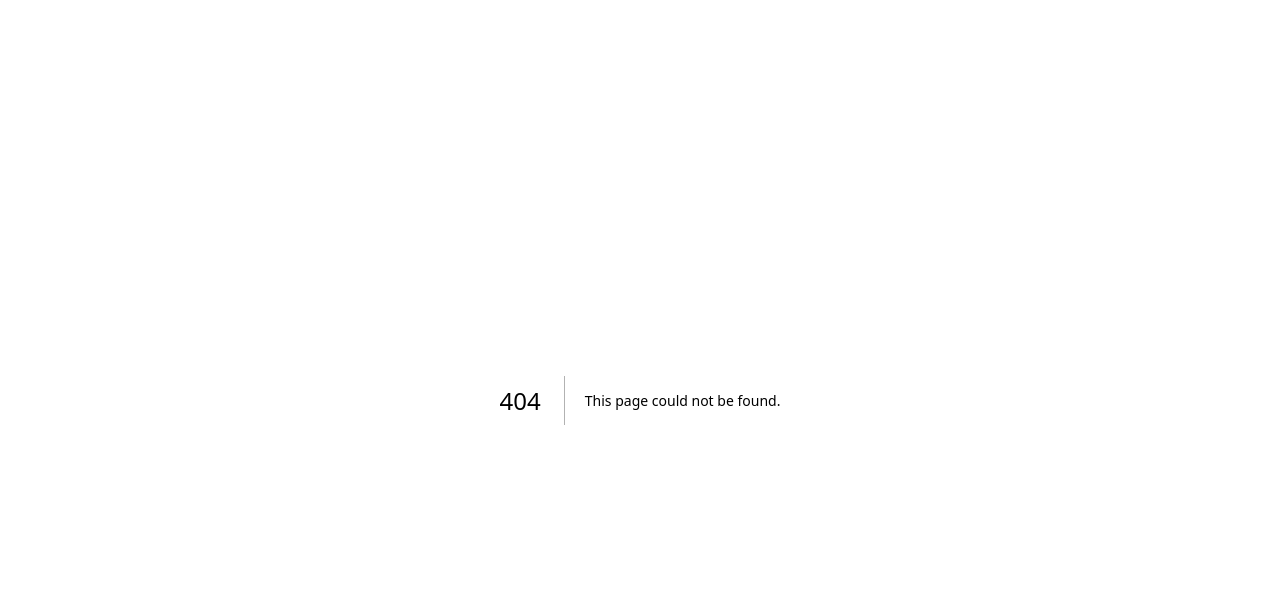
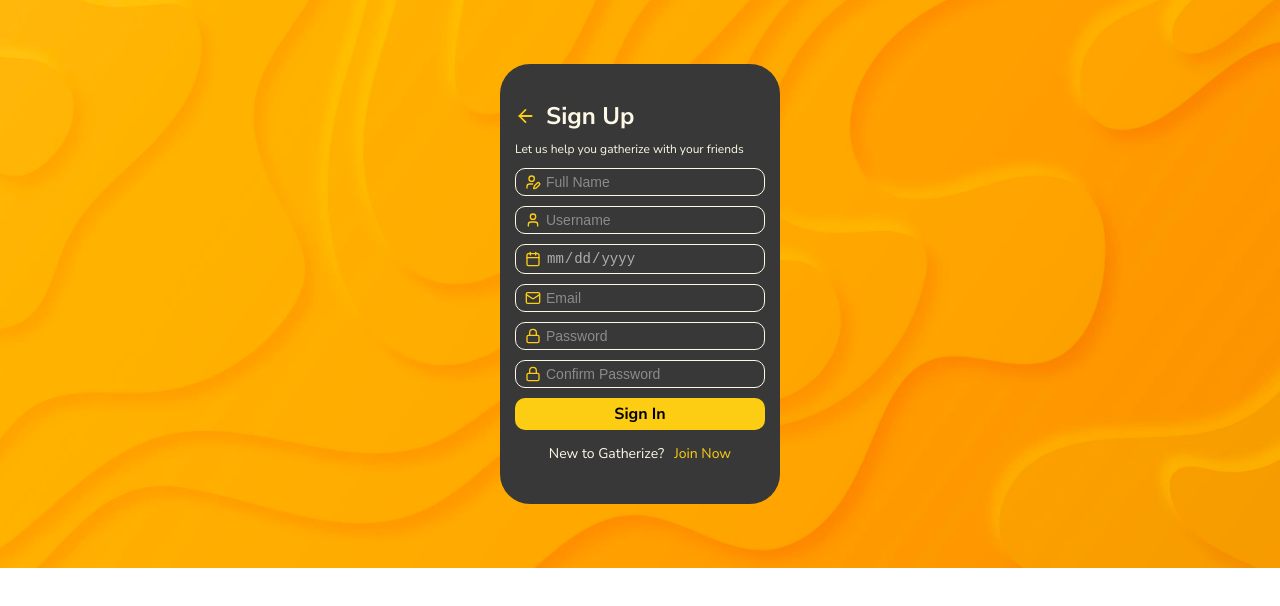
Before and after one commit to Gcld/gatherize, a Next.js app: page /signup in a window 1280 px wide. Before the commit this address had no page. Shown: the top 606 px of the page. Built offline with nearby package versions, Linux system fonts and the light colour scheme.

Commit message:
feat: Inputs do Sign Up
style: mudança no estilo do Input de aniversário

```diff
--- /dev/null
+++ b/src/app/signup/page.tsx
@@ -0,0 +1,50 @@
+'use client'
+
+import { LuArrowLeft, LuCalendar, LuLock, LuMail, LuUser, LuUserPen } from "react-icons/lu";
+import { Container, InputBox, InputWrapper, SignInButton, SignInput, SignUpDiv, SignUpDivReturn } from "./styled";
+
+
+export default function Login() {
+    return (
+        <Container>
+            <InputBox>
+                <SignUpDivReturn>
+                    <LuArrowLeft size={24} color="var(--primaryDarkZaori)" />
+                    <h2>Sign Up</h2>
+                </SignUpDivReturn>
+                <h4>Let us help you gatherize with your friends</h4>
+                <InputWrapper>
+                    <LuUserPen size={16} color="var(--primaryDarkZaori)" />
+                    <SignInput type="text" placeholder="Full Name" />
+                </InputWrapper>
+                <InputWrapper>
+                    <LuUser size={16} color="var(--primaryDarkZaori)" />
+                    <SignInput type="text" placeholder="Username" />
+                </InputWrapper>
+                <InputWrapper>
+                    <LuCalendar size={16} color="var(--primaryDarkZaori)" />
+                    <SignInput type="date" placeholder="dd/mm/aaaa" />
+                </InputWrapper>
+                <InputWrapper>
+                    <LuMail size={16} color="var(--primaryDarkZaori)" />
+                    <SignInput type="text" placeholder="Email" />
+                </InputWrapper>
+                <InputWrapper>
+                    <LuLock size={16} color="var(--primaryDarkZaori)" />
+                    <SignInput type="password" placeholder="Password"/>
+                </InputWrapper>
+                <InputWrapper>
+                    <LuLock size={16} color="var(--primaryDarkZaori)" />
+                    <SignInput type="password" placeholder="Confirm Password" />
+                </InputWrapper>
+                <SignInButton>
+                    <h3>Sign In</h3>
+                </SignInButton>
+                <SignUpDiv>
+                    <h4>New to Gatherize?</h4>
+                    <h4 className="signUp">Join Now</h4>
+                </SignUpDiv>
+            </InputBox>
+        </Container>
+    );
+}
--- /dev/null
+++ b/src/app/signup/styled.ts
@@ -0,0 +1,145 @@
+import styled from "styled-components";
+
+export const Container = styled.div`
+    display: flex;
+    align-items: center;
+    justify-content: center;
+    width: 100%;
+    height: 568px;
+    background-image: url('/background.jpg');
+    background-size: cover;
+    background-position: center;
+    background-repeat: no-repeat;
+`;
+
+export const InputBox = styled.div`
+    display: flex;
+    width: 280px;
+    height: 440px;
+    flex-direction: column;
+    justify-content: center;
+    align-items: left;
+    gap: 10px;
+    padding: 0 15px;
+    background-color: var(--darkZaori);
+    border-radius: 30px;
+
+    h2{
+        width: 100%;
+        font-size: 24px;
+        font-weight: bold;
+        color: var(--primaryLightZaori);
+    }
+
+    h4{
+        font-size: 12px;
+        font-weight: normal;
+        color: var(--primaryLightZaori);
+        line-height: 130%;
+        letter-spacing: 0%;
+    }
+`;
+
+export const SignUpDivReturn = styled.div`
+    display: flex;
+    width: 100%;
+    align-items: center;
+    justify-content: center;
+    gap: 10px;
+
+    h2{
+        width: 100%;
+        font-size: 24px;
+        font-weight: bold;
+        color: var(--primaryLightZaori);
+    }
+`;
+
+export const InputWrapper = styled.div`
+    position: relative;
+    width: 100%;
+    display: flex;
+    align-items: center;
+
+    svg {
+        position: absolute;
+        left: 10px;
+        top: 50%;
+        transform: translateY(-50%);
+    }
+`;
+
+export const SignInput = styled.input`
+    width: 100%;
+    padding: 5px 10px 5px 30px;
+    border-radius: 10px;
+    background-color: transparent;
+    border: 1.5px solid var(--primaryLightZaori);
+    color: var(--primaryLightZaori);
+    font-size: 14px;
+
+    &::placeholder {
+        color: var(--grayZaori);
+        opacity: 0.7;
+    }
+
+    &:focus {
+        outline: none;
+        border-color: var(--primaryDarkZaori);
+    }
+
+    &[type="date"]::-webkit-calendar-picker-indicator {
+        display: none;
+    }
+
+    &[type="date"]::-webkit-datetime-edit-text,
+    &[type="date"]::-webkit-datetime-edit-month-field,
+    &[type="date"]::-webkit-datetime-edit-day-field,
+    &[type="date"]::-webkit-datetime-edit-year-field {
+        color: var(--grayZaori);
+    }
+
+    &[type="password"]::-ms-reveal,
+    &[type="password"]::-ms-clear {
+        display: none;
+    }
+`;
+
+export const SignInButton = styled.div`
+    display: flex;
+    width: 100%;
+    background-color: var(--primaryDarkZaori);
+    border-radius: 10px;
+    h3{
+        width: 100%;
+        font-size: 16px;
+        font-weight: bold;
+        color: black;
+        display: flex;
+        align-items: center;
+        justify-content: center;
+        padding: 5px;
+    }
+`;
+
+export const SignUpDiv = styled.div`
+    display: flex;
+    width: 100%;
+    align-items: center;
+    justify-content: center;
+    gap: 10px;
+    padding: 5px;
+    h4{
+        font-size: 14px;
+        font-weight: normal;
+        color: var(--primaryLightZaori);
+        line-height: 130%;
+    }
+
+    .signUp{
+        font-size: 14px;
+        font-weight: normal;
+        color: var(--primaryDarkZaori);
+        line-height: 130%;
+    }
+`;
```
